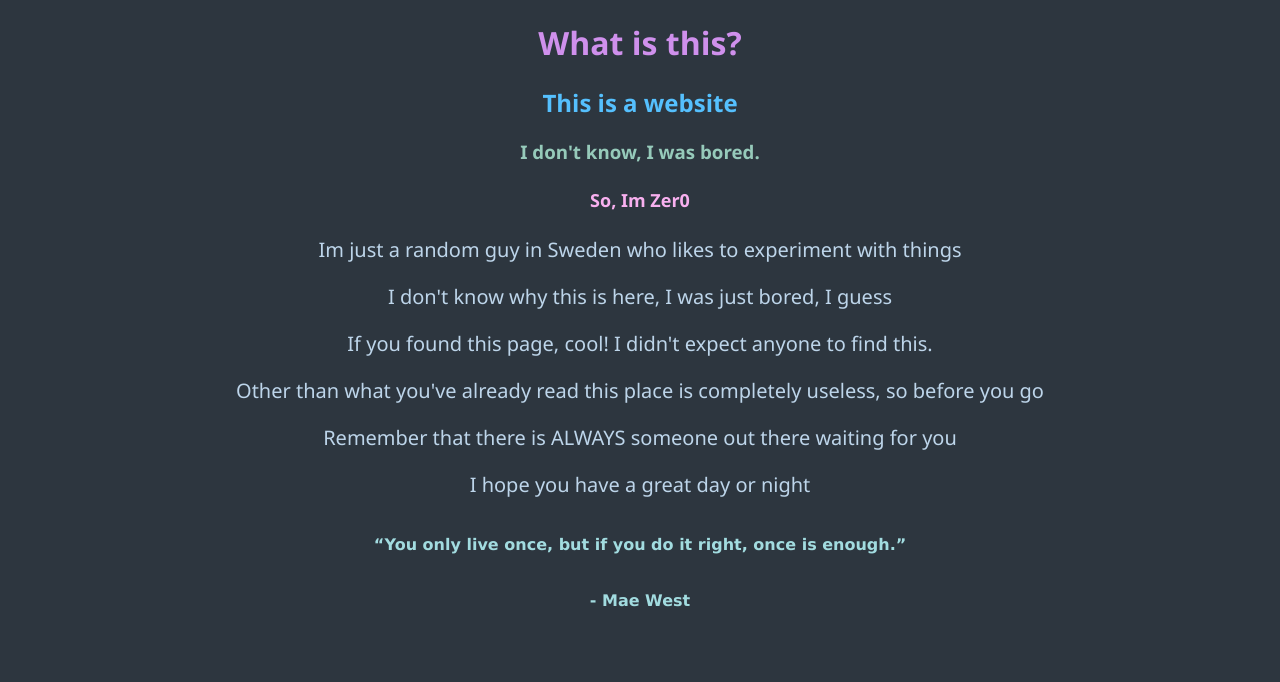
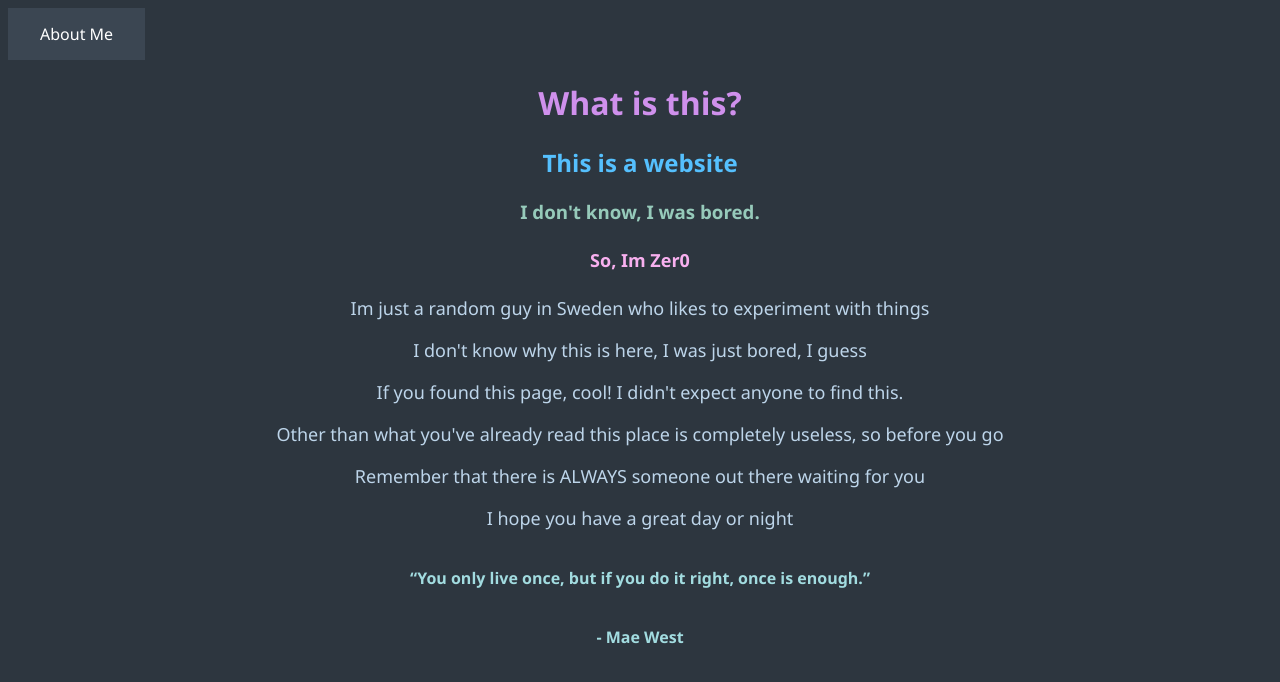
Before and after one commit to Zer0-4/Zer0-4.github.io, a plain HTML site: page index.html in a window 1280 px wide. Drawn offline with Linux system fonts and the light colour scheme.

Commit message:
create about.html, add link buttons

```diff
--- a/index.html
+++ b/index.html
@@ -36,20 +36,33 @@ p {
     color: #bdd5ea;
     text-align: center;
     font-family: 'Segoe UI', Tahoma, Geneva, Verdana, sans-serif;
-    font-size: 20px;
+    font-size: large;
 }
 
 h6 {
     color: #a2dce0;
     text-align: center;
     font-size: medium;
-    font-family: 'Lucida Sans', 'Lucida Sans Regular', 'Lucida Grande', 'Lucida Sans Unicode', Geneva, Verdana, sans-serif;
+    font-family: 'Segoe UI', Tahoma, Geneva, Verdana, sans-serif;
 }
 
+.button {
+    background-color:#3b4652;
+    border: none;
+    color: white;
+    padding: 15px 32px;
+    text-align: center;
+    text-decoration: none;
+    display: inline-block;
+    font-family: 'Segoe UI', Tahoma, Geneva, Verdana, sans-serif;
+    font-size: medium;
+    margin: auto;
+    cursor: pointer;
+}
 </style>
 </head>
 <body>
-
+    <a href="About.html" class ="button">About Me</a>
     <h1>What is this?</h1>
     <h2>This is a website</h2>
     <h3>I don't know, I was bored.</h3>
@@ -60,9 +73,7 @@ h6 {
     <p>Other than what you've already read this place is completely useless, so before you go</p>
     <p>Remember that there is ALWAYS someone out there waiting for you</p>
     <p>I hope you have a great day or night</p>
-
     <h6>“You only live once, but if you do it right, once is enough.” </h6>
     <h6>- Mae West</h6>
-
 </body>
 </html>
```
Also changed, not shown: about.html (added, +64 -0 lines).
